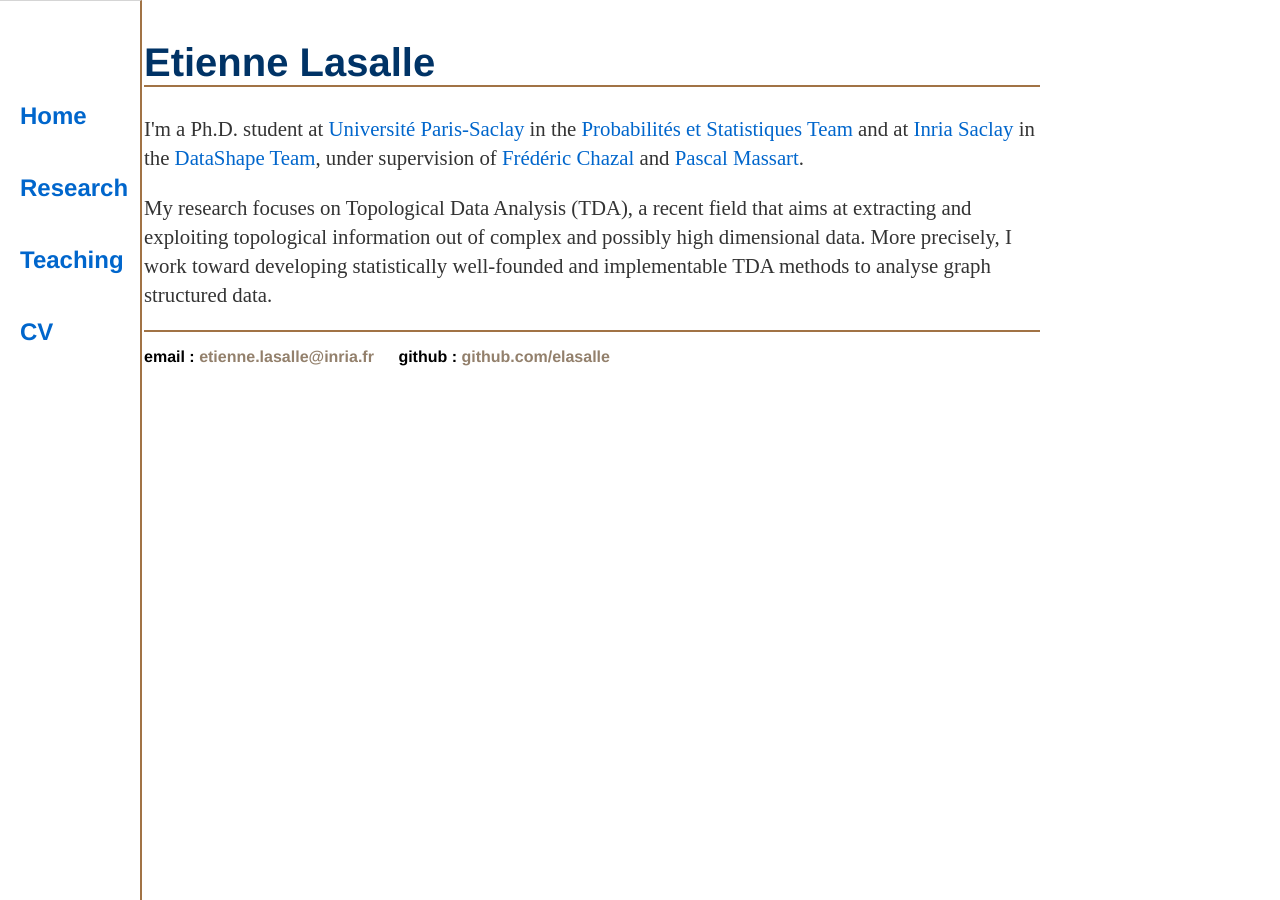
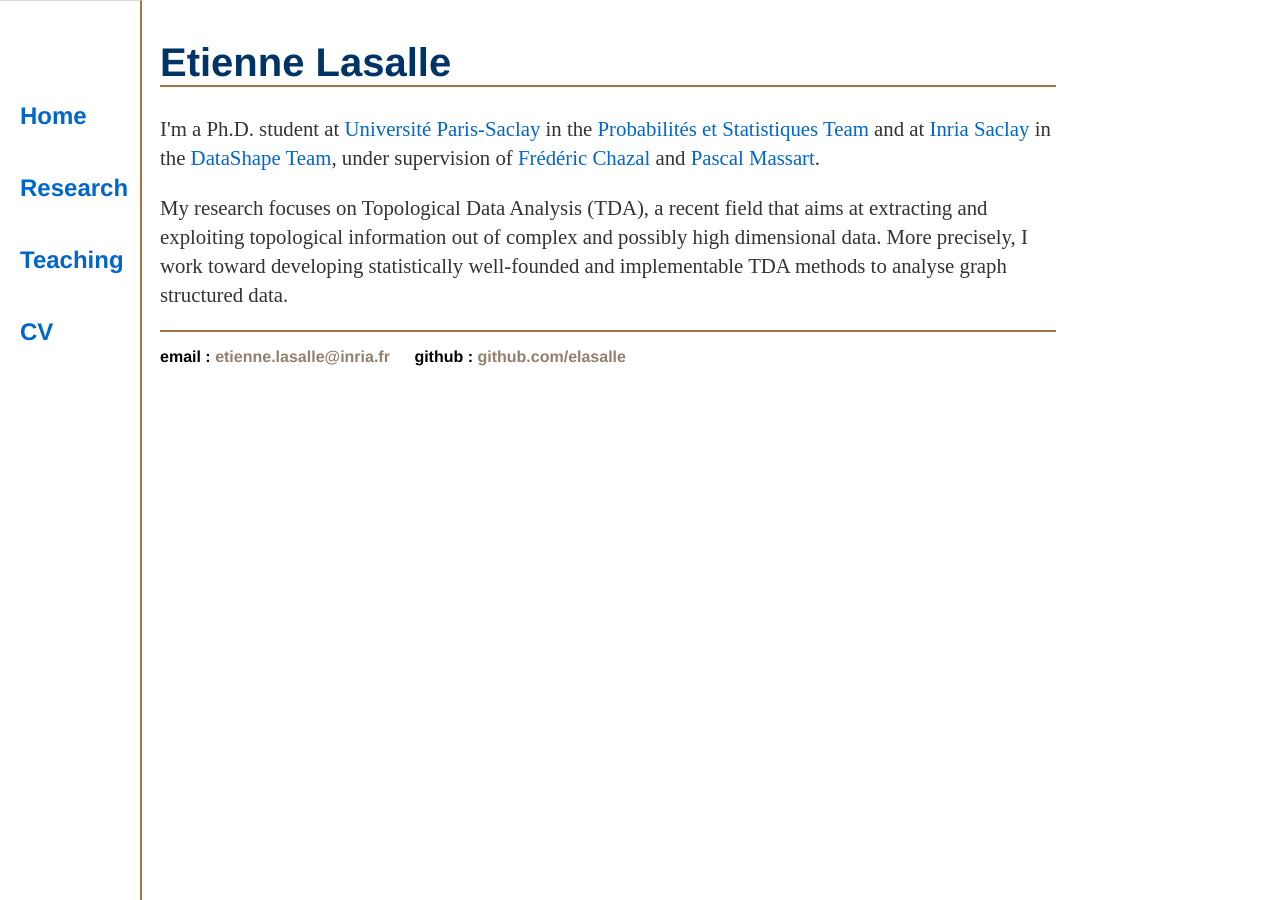
Before and after one commit to elasalle/elasalle.github.io, a Jekyll site: the page built from index.html, in a window 1280 px wide. Built offline with Jekyll 4.4.1, drawn with Linux system fonts in a browser that asks for light colours.

Commit message:
Update main.css

```diff
--- a/css/main.css
+++ b/css/main.css
@@ -1,5 +1,5 @@
 body {
-    margin: 40px auto 40px 9em;
+    margin: 40px auto 40px 10em;
     width: 70%;
 }
 nav {
```
